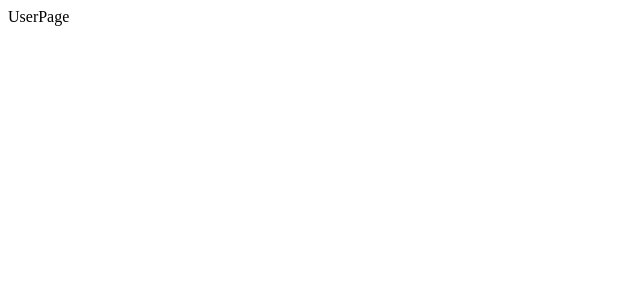
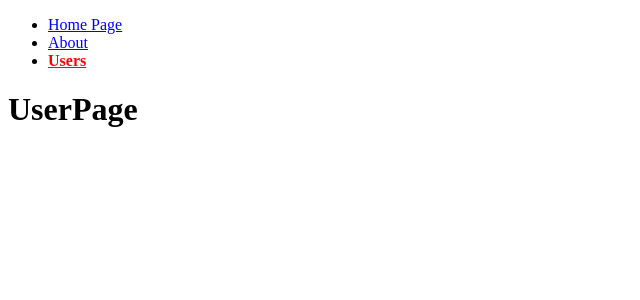
Before and after one commit to ejoelrojas9/react-router-tutorial, a React (Create React App) app: page /users in a window 1280 px wide. Shown: the top 300 px of the page, without its empty margins (0-640 px from the left). Built offline with nearby package versions, Linux system fonts and the light colour scheme.

Commit message:
Configuración de NavLink con estilo css en la barra de navegación

```diff
--- a/src/App.js
+++ b/src/App.js
@@ -3,11 +3,15 @@ import HomePage from './pages/HomePage';
 import AboutPage from './pages/AboutPage';
 import UserPage from './pages/UserPage'
 import NotFoundPage from "./pages/NotFoundPage";
+import Navbar from "./components/Navbar";
 
 
 export default function App() {
   return (
     <BrowserRouter>
+
+      <Navbar/>
+
       <Routes>
         <Route path="/" element={<HomePage/>}/>
         <Route path="/about" element={<AboutPage/>}/>
--- /dev/null
+++ b/src/components/Navbar.js
@@ -0,0 +1,20 @@
+import {NavLink} from 'react-router-dom';
+import './navbar.css'
+
+export default function Navbar() {
+  return (
+    <div>
+      <ul>
+        <li>
+          <NavLink className={({isActive}) => isActive ? 'active' : 'blue' } to="/">Home Page</NavLink>
+        </li>
+        <li>
+          <NavLink className={({isActive}) => isActive ? 'active' : 'blue' } to="/about">About</NavLink>
+        </li>
+        <li>
+          <NavLink className={({isActive}) => isActive ? 'active' : 'blue' } to="/users">Users</NavLink>
+        </li>
+      </ul>
+    </div>
+  )
+}
--- /dev/null
+++ b/src/components/navbar.css
@@ -0,0 +1,8 @@
+.active {
+    color: red;
+    font-weight: bold;
+}
+
+.blue {
+    color: blue;
+}
--- a/src/pages/UserPage.js
+++ b/src/pages/UserPage.js
@@ -1,7 +1,7 @@
 import React from 'react'
 
 export default function UserPage() {
-  return (
-    <div>UserPage</div>
-  )
+    return ( <
+        div > < h1 > UserPage < /h1></div >
+    )
 }
```
